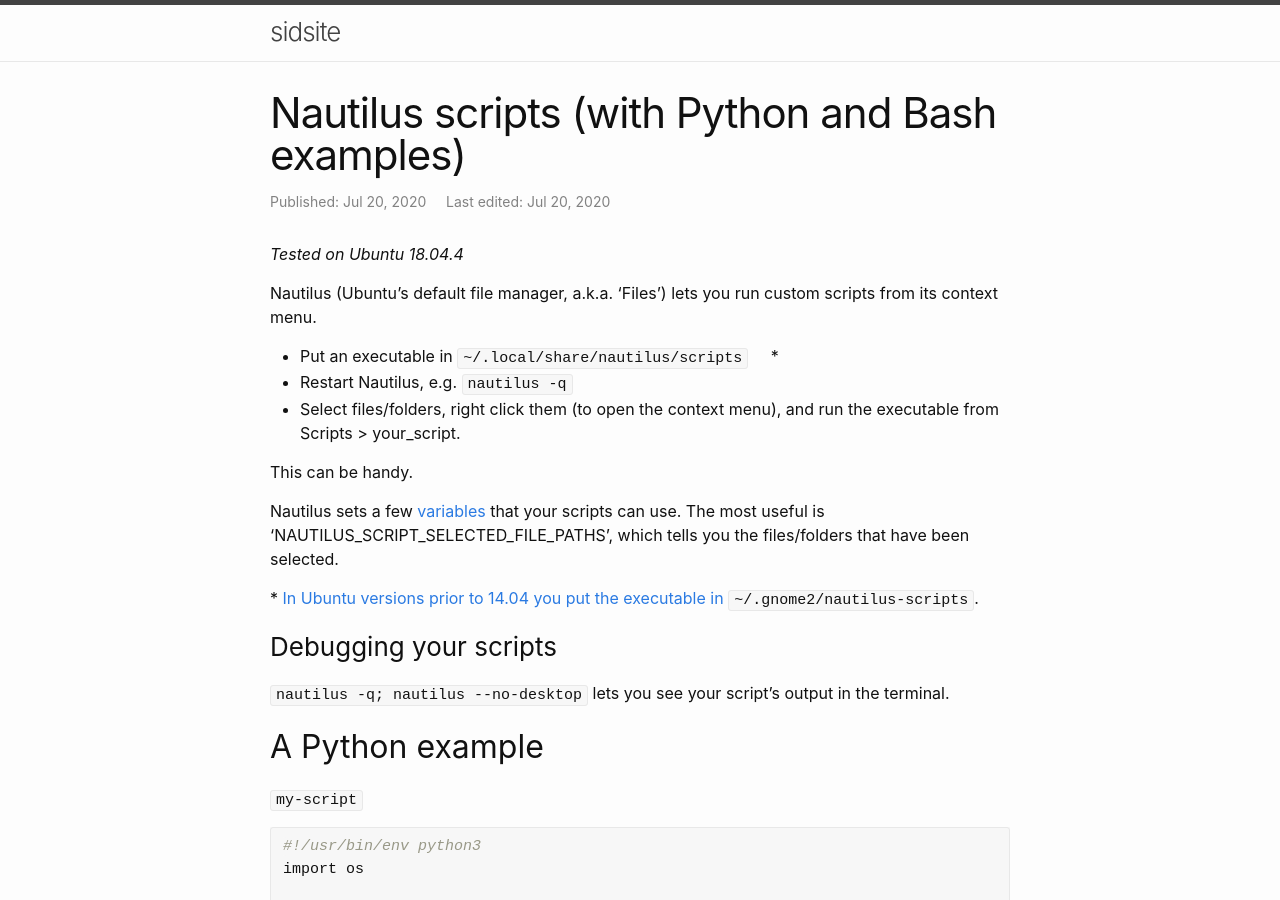
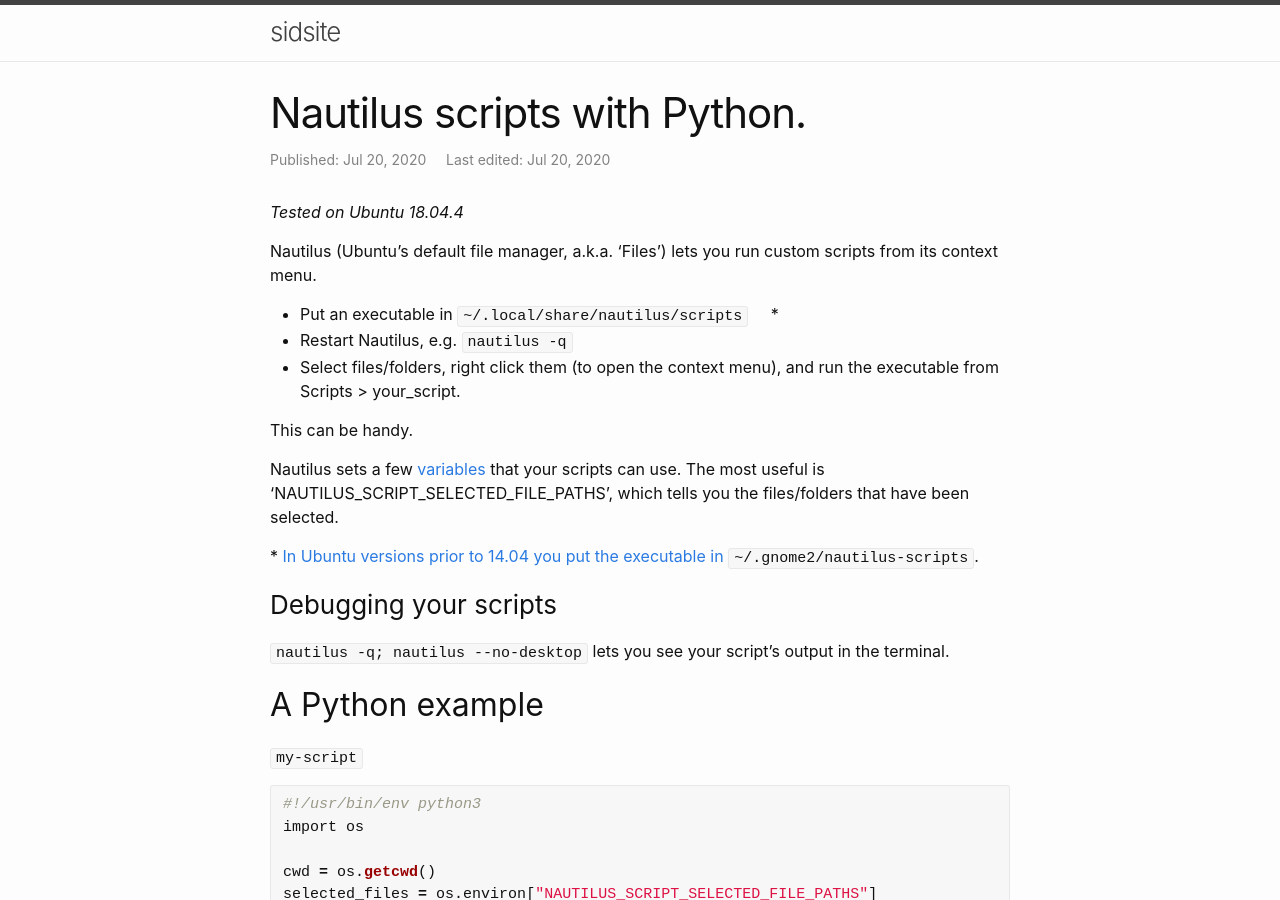
Before and after one commit to sradc/sradc.github.io, a Jekyll site: the page built from _notes/2020-07-20-nautilus-scripts.md, in a window 1280 px wide and 900 px high. Built offline with Jekyll 4.4.1, drawn with Linux system fonts in a browser that asks for light colours; comment, search, counter and statistics services are not loaded.

Commit message:
titlechange

```diff
--- a/_notes/2020-07-20-nautilus-scripts.md
+++ b/_notes/2020-07-20-nautilus-scripts.md
@@ -1,6 +1,6 @@
 ---
 layout: post
-title:  "Nautilus scripts (with Python and Bash examples)"
+title:  "Nautilus scripts with Python."
 date:   2020-07-20 00:00:00 +0000
 date_edited: 2020-07-20 00:00:00 +0000
 comments: true
```
